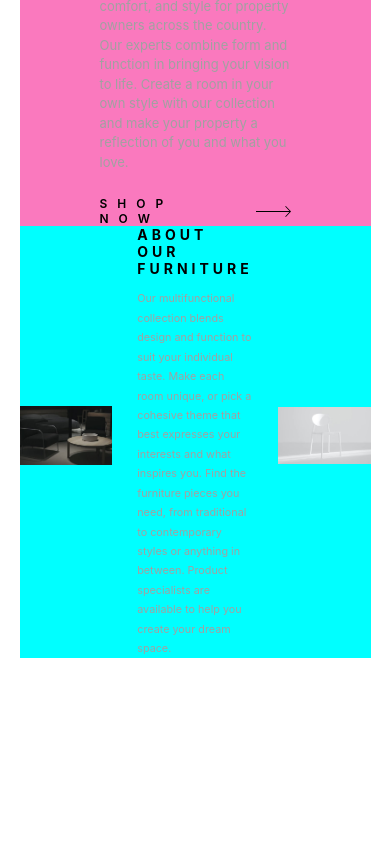
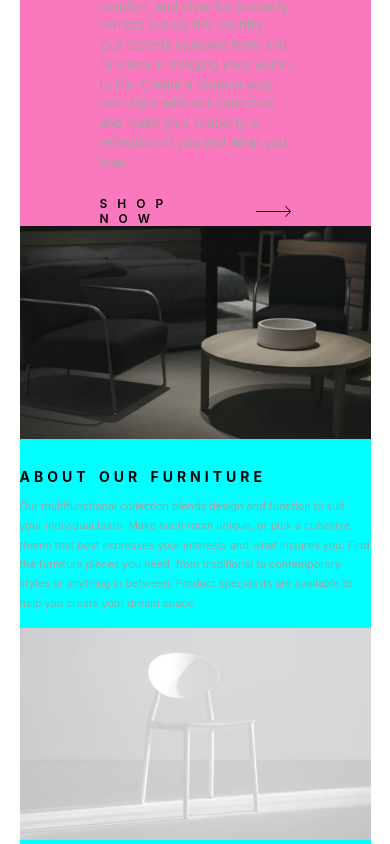
Before and after one commit to Gemcreation/roomredoreactgeeg, a React (Create React App) app: page / in a window 390 px wide. Shown: the part 774-1618 px from the top of the page. Before the commit the page ends 1432 px from the top, so only its background shows below. Built offline with nearby package versions, Linux system fonts and the light colour scheme.

Commit message:
remian lower styling

```diff
--- a/src/App.scss
+++ b/src/App.scss
@@ -214,6 +214,7 @@ article.rightSide{
 }
 
 section.flexLower{
+  display: flex;
   // display: flex;
   // flex-direction: column;
   // align-items: center;
@@ -221,24 +222,12 @@ section.flexLower{
   // margin-top: 0;
 
   article.lowerSide{
-    // display: flex;
-    // flex-direction: row;
+    flex-direction: column;
+    justify-content: center;
+    width: 100%;
+    // display: grid;
+    // grid-template-columns: repeat(3, 1fr);
     // align-items: center;
-    // align-items: stretch;
-    // justify-content: center;
-    // gap: 20px;
-
-
-    // img{
-    //   // width: 50%;
-    //   height: 500%;
-    // }
-    //above is the code where i use flex to float the images and content
-    //below is the grid own for easy styling
-
-    display: grid;
-    grid-template-columns: repeat(3, 1fr);
-    align-items: center;
     gap: 25px;
     margin-top: 0;
 
@@ -309,10 +298,10 @@ section.flexLower{
 
     .lowerSide{
       display: grid;
-      grid-template-columns: repeat(3, 1fr);
+      grid-template-columns: 1fr;
       align-items: center;
-      gap: 10px;
-      margin-top: 0;
+      // gap: 10px;
+      // margin-top: 0;
       background-color: aqua;
     }
   }
```
